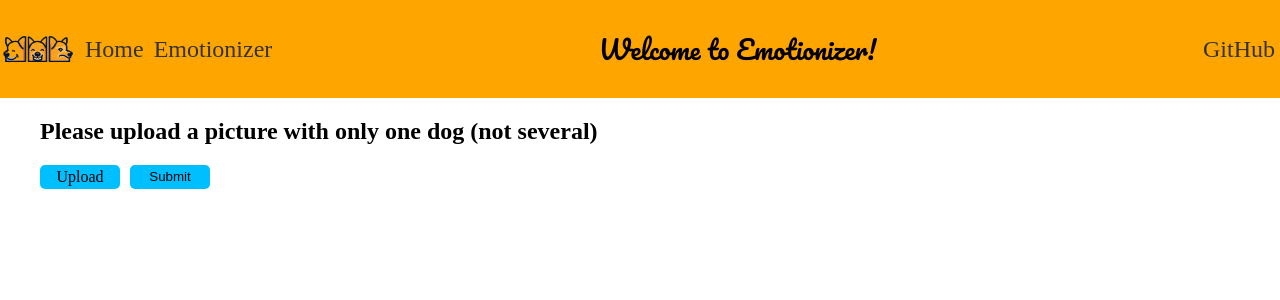
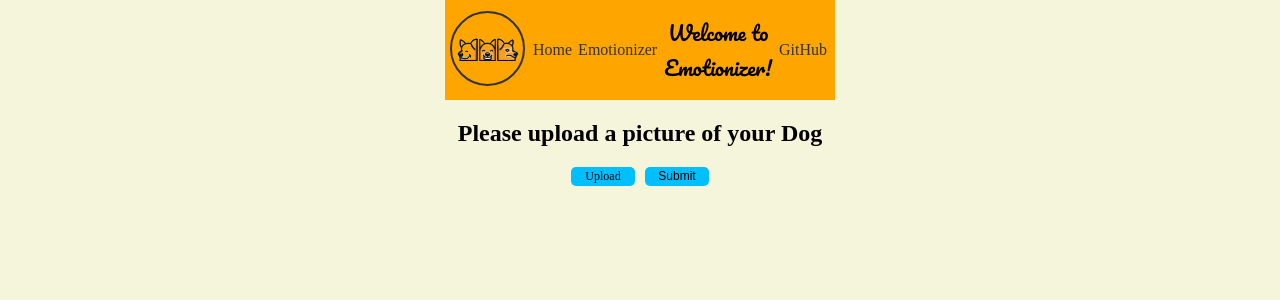
Before and after one commit to FurkanSelimKalkan/dog-emotions-frontend, a Vue app: page /emotionizer in a window 1280 px wide. Shown: the top 300 px of the page. Built offline with nearby package versions, Linux system fonts and the light colour scheme.

Commit message:
changes: - ui changes

```diff
--- a/src/App.vue
+++ b/src/App.vue
@@ -1,7 +1,3 @@
-<script setup>
-import { RouterLink, RouterView } from 'vue-router'
-</script>
-
 <template>
   <header>
     <div class="wrapper">
@@ -14,13 +10,23 @@ import { RouterLink, RouterView } from 'vue-router'
           <RouterLink class="link" to="/emotionizer">Emotionizer</RouterLink>
         </div>
         <p class="welcome-text">Welcome to Emotionizer!</p>
-                <a class="link" href="https://github.com" target="_blank">GitHub</a>
+        <a class="link" href="https://github.com/FurkanSelimKalkan/dog-emotions-frontend" target="_blank">GitHub</a>
       </nav>
     </div>
   </header>
   <RouterView />
 </template>
+
+<script setup>
+import { RouterLink, RouterView } from 'vue-router'
+</script>
+
 <style scoped>
+.wrapper {
+  max-width: 390px;
+  margin: 0 auto;
+}
+
 nav {
   display: grid;
   grid-template-columns: auto 1fr auto;
@@ -28,6 +34,7 @@ nav {
   background-color: #FFA500;
   align-items: center;
   justify-content: center;
+  padding: 5px;
 }
 
 .nav-connected {
@@ -38,33 +45,36 @@ nav {
 
 .link {
   text-decoration: none;
-    font-size: 24px;
-    color: #333333 ;
+  font-size: 16px;
+  color: #333333;
   transition: 0.4s;
-    padding: 5px;
+  padding: 3px;
   box-sizing: border-box;
 }
 
 .logo {
   margin-right: 5px;
+  max-width: 65px;
+  border: 2px solid #333333;
+  border-radius: 50%;
+  padding: 3px;
 }
 
-.link:hover, .link:active, .link:focus {
+.link:hover,
+.link:active,
+.link:focus {
   color: #FFA500;
   background-color: #333333;
   border-radius: 5px;
-    padding: 5px;
-}
-
-.logo {
-    max-width: 75px;
+  padding: 3px;
 }
 
 .welcome-text {
-    font-size: 26px;
+  font-size: 20px;
   font-family: Pacifico;
   font-weight: 300;
   text-align: center;
+  margin: 10px 0;
 }
 
 .welcome-text:hover {
--- a/src/assets/main.css
+++ b/src/assets/main.css
@@ -9,3 +9,15 @@ body {
   margin: 0;
   padding: 0;
 }
+
+
+body::before {
+  content: '';
+  position: fixed;
+
+  width: 100%;
+  height: 100%;
+  background-color:  #F5F5DC;
+  opacity: 1.0;
+  z-index: -1;
+}
--- /dev/null
+++ b/src/stores/emotionStore.js
@@ -0,0 +1,55 @@
+import { ref, computed } from 'vue'
+import { defineStore } from 'pinia'
+
+export const useEmotionStore = defineStore('emotion', {
+    state: () => ({
+        angryResponses: [
+            "Your dog seems to be angry. It may be best to give them some space.",
+            "Looks like your dog is feeling angry. Try to identify any triggers or sources of frustration.",
+            "The emotion detected in your dog is anger. Take precautions and ensure everyone's safety.",
+            "An angry dog needs calm and patience. Provide a peaceful environment for them.",
+            "Anger can be a sign of discomfort or distress in dogs. Check for any underlying issues.",
+            "When dogs are angry, it's important to avoid confrontations and seek professional advice if needed.",
+            "An angry dog might benefit from some quiet time and positive reinforcement training.",
+            "Recognizing anger in dogs is crucial for their well-being. Take steps to address their needs.",
+            "If your dog is displaying signs of anger, consider consulting with a certified dog behaviorist.",
+            "An angry dog might require additional socialization and training to address their emotions."
+        ],
+        happyResponses: [
+            "Your dog seems to be happy. Keep up the good work!",
+            "Looks like your dog is feeling happy. Keep doing what you're doing!",
+            "The emotion detected in your dog is happiness. Keep up the good work!",
+            "A happy dog is a healthy dog. Keep up the good work!",
+            "Happiness is a sign of a healthy dog. Keep up the good work!",
+            "When dogs are happy, it's important to keep doing what you're doing!",
+            "A happy dog is a sign of a healthy dog. Keep up the good work!",
+            "Recognizing happiness in dogs is crucial for their well-being. Keep up the good work!",
+            "If your dog is displaying signs of happiness, consider consulting with a certified dog behaviorist.",
+            "A happy dog might require additional socialization and training to address their emotions."
+        ],
+        sadResponses: [
+            "Your dog seems to be sad. It may be best to give them some space.",
+            "Looks like your dog is feeling sad. Try to identify any triggers or sources of frustration.",
+            "The emotion detected in your dog is sadness. Take precautions and ensure everyone's safety.",
+            "A sad dog needs calm and patience. Provide a peaceful environment for them.",
+            "Sadness can be a sign of discomfort or distress in dogs. Check for any underlying issues.",
+            "When dogs are sad, it's important to avoid confrontations and seek professional advice if needed.",
+            "A sad dog might benefit from some quiet time and positive reinforcement training.",
+            "Recognizing sadness in dogs is crucial for their well-being. Take steps to address their needs.",
+            "If your dog is displaying signs of sadness, consider consulting with a certified dog behaviorist.",
+            "A sad dog might require additional socialization and training to address their emotions."
+        ],
+        relaxedResponses: [
+            "Your dog seems to be relaxed and content. It's a good sign!",
+            "Looks like your dog is feeling relaxed. Give them some well-deserved rest and relaxation.",
+            "A relaxed dog is a happy dog. Enjoy the peaceful moments together!",
+            "When dogs are relaxed, it's a great time for bonding and gentle interactions.",
+            "A relaxed dog indicates a calm and harmonious environment. Keep up the good work!",
+            "Seeing your dog relaxed is a joy. Cherish the tranquility in their presence.",
+            "Make the most of your dog's relaxed state by engaging in soothing activities together.",
+            "A relaxed dog is an indication of trust and comfort. Keep fostering that positive environment.",
+            "Take a moment to appreciate the serenity your dog brings when they're relaxed.",
+            "Relaxed dogs are often more receptive to training and socialization. Utilize this time for positive experiences."
+        ]
+    }),
+});
--- a/src/views/Emotionizer.vue
+++ b/src/views/Emotionizer.vue
@@ -1,12 +1,12 @@
 <template>
   <div class="container">
-    <h2>Please upload a picture with only one dog (not several)</h2>
-    <h3 v-if="prediction">Emotion: {{ this.prediction }}</h3>
-    <h3 v-if="confidence">Confidence: {{ this.confidence * 100 }}%</h3>
+    <h2 class="emotion-text">Please upload a picture of your Dog</h2>
+    <h3 class="emotion-text" v-if="prediction">Emotion: {{ this.prediction }}</h3>
+    <h3 class="emotion-text"  v-if="confidence">Confidence: {{ this.confidence * 100 }}%</h3>
     <div class="dog-image-container" v-if="fileUrl">
       <img class="dog-image" :src="fileUrl" v-if="fileUrl" />
     </div>
-    <div v-if="prediction"> {{ getRandomResponse(this.prediction)}} </div>
+    <div class="emotion-text" v-if="prediction"> {{ getRandomResponse(this.prediction)}} </div>
     <div class="upload-button">
       <input
           ref="fileInput"
@@ -23,6 +23,8 @@
 
 <script>
 import axios from "axios";
+import { useEmotionStore } from '../stores/emotionStore.js';
+
 export default {
   name: "Emotionizer",
   data() {
@@ -30,55 +32,7 @@ export default {
       file: null,
       isUpload: true,
       prediction: "",
-      confidence: "",
-      angryResponses: [
-        "Your dog seems to be angry. It may be best to give them some space.",
-        "Looks like your dog is feeling angry. Try to identify any triggers or sources of frustration.",
-        "The emotion detected in your dog is anger. Take precautions and ensure everyone's safety.",
-        "An angry dog needs calm and patience. Provide a peaceful environment for them.",
-        "Anger can be a sign of discomfort or distress in dogs. Check for any underlying issues.",
-        "When dogs are angry, it's important to avoid confrontations and seek professional advice if needed.",
-        "An angry dog might benefit from some quiet time and positive reinforcement training.",
-        "Recognizing anger in dogs is crucial for their well-being. Take steps to address their needs.",
-        "If your dog is displaying signs of anger, consider consulting with a certified dog behaviorist.",
-        "An angry dog might require additional socialization and training to address their emotions."
-      ],
-      happyResponses: [
-        "Your dog seems to be happy. Keep up the good work!",
-        "Looks like your dog is feeling happy. Keep doing what you're doing!",
-        "The emotion detected in your dog is happiness. Keep up the good work!",
-        "A happy dog is a healthy dog. Keep up the good work!",
-        "Happiness is a sign of a healthy dog. Keep up the good work!",
-        "When dogs are happy, it's important to keep doing what you're doing!",
-        "A happy dog is a sign of a healthy dog. Keep up the good work!",
-        "Recognizing happiness in dogs is crucial for their well-being. Keep up the good work!",
-        "If your dog is displaying signs of happiness, consider consulting with a certified dog behaviorist.",
-        "A happy dog might require additional socialization and training to address their emotions."
-      ],
-      sadResponses: [
-        "Your dog seems to be sad. It may be best to give them some space.",
-        "Looks like your dog is feeling sad. Try to identify any triggers or sources of frustration.",
-        "The emotion detected in your dog is sadness. Take precautions and ensure everyone's safety.",
-        "A sad dog needs calm and patience. Provide a peaceful environment for them.",
-        "Sadness can be a sign of discomfort or distress in dogs. Check for any underlying issues.",
-        "When dogs are sad, it's important to avoid confrontations and seek professional advice if needed.",
-        "A sad dog might benefit from some quiet time and positive reinforcement training.",
-        "Recognizing sadness in dogs is crucial for their well-being. Take steps to address their needs.",
-        "If your dog is displaying signs of sadness, consider consulting with a certified dog behaviorist.",
-        "A sad dog might require additional socialization and training to address their emotions."
-      ],
-      relaxedResponses: [
-        "Your dog seems to be relaxed and content. It's a good sign!",
-        "Looks like your dog is feeling relaxed. Give them some well-deserved rest and relaxation.",
-        "A relaxed dog is a happy dog. Enjoy the peaceful moments together!",
-        "When dogs are relaxed, it's a great time for bonding and gentle interactions.",
-        "A relaxed dog indicates a calm and harmonious environment. Keep up the good work!",
-        "Seeing your dog relaxed is a joy. Cherish the tranquility in their presence.",
-        "Make the most of your dog's relaxed state by engaging in soothing activities together.",
-        "A relaxed dog is an indication of trust and comfort. Keep fostering that positive environment.",
-        "Take a moment to appreciate the serenity your dog brings when they're relaxed.",
-        "Relaxed dogs are often more receptive to training and socialization. Utilize this time for positive experiences."
-      ]
+      confidence: ""
     };
   },
   methods: {
@@ -109,20 +63,21 @@ export default {
           });
     },
     getRandomResponse(emotion) {
+      let emotionStore = useEmotionStore();
       let responses;
 
       switch (emotion) {
         case "angry":
-          responses = this.angryResponses;
+          responses = emotionStore.angryResponses;
           break;
         case "happy":
-          responses = this.happyResponses;
+          responses = emotionStore.happyResponses;
           break;
         case "sad":
-          responses = this.sadResponses;
+          responses = emotionStore.sadResponses;
           break;
         case "relaxed":
-          responses = this.relaxedResponses;
+          responses = emotionStore.relaxedResponses;
           break;
         default:
           return "No emotion detected. Please try again.";
@@ -167,19 +122,21 @@ export default {
 
 <style scoped>
 .container {
-  max-width: 1200px;
+  width: 390px;
   margin: 0 auto;
 }
 
+
 .dog-image-container {
-  display: inline-block;
+  display: flex;
   border: 2px solid #333333;
   border-radius: 10px;
-  max-width: 100%;
+  max-width: 50%;
   height: auto;
-  margin-top: 7px;
+  margin: 7px auto;
   padding: 7px;
 }
+
 
 .dog-image {
   border-radius: 10px;
@@ -189,14 +146,17 @@ export default {
 
 .label-custom{
   display: flex;
-  width: 5rem;
-  height: 1.5rem;
+  width: 4rem;
+  height: 1.2rem;
   background-color: #00bfff;
   border-radius: 5px;
   border-color: transparent;
   transition: all 0.4s;
   align-items: center;
   justify-content: center;
+  color: black;
+  font-weight: normal;
+  font-size: 12px;
 }
 
 .label-custom:hover,
@@ -210,8 +170,17 @@ export default {
 
 .upload-button {
   display: flex;
+  align-items: center;
   gap: 10px;
+  margin-top: 10px;
+  justify-content: center;
 }
+
+.emotion-text {
+  text-align: center;
+}
+
+
 
 .input-custom {
   display: none;
```
Lines whose indentation alone changed are shown as unchanged.
